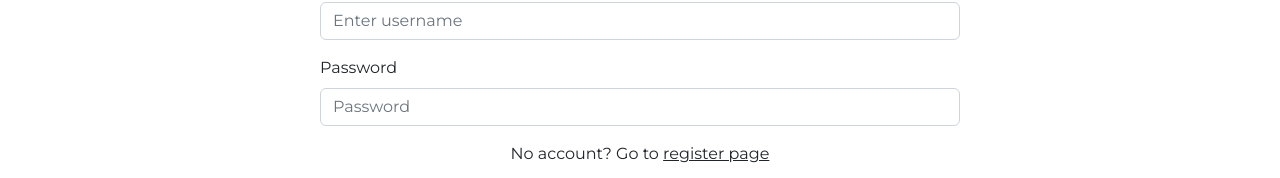
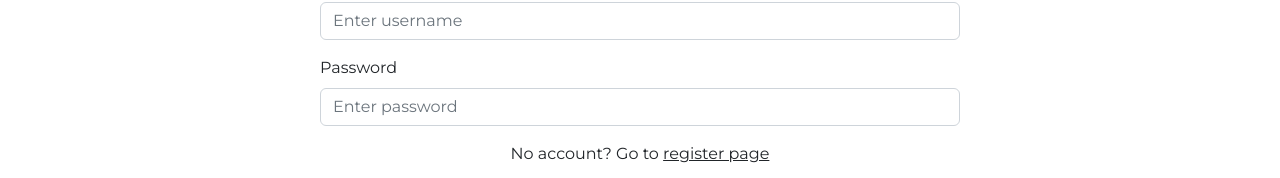
Before and after one commit to Kewinsky/expense-tracker, a React (Create React App) app in the folder frontend/: page /login in a window 1280 px wide. Shown: the part 134-312 px from the top of the page. Built offline with nearby package versions, Linux system fonts and the light colour scheme.

Commit message:
naming fixes

```diff
--- a/frontend/src/components/loginComponent/LoginComponent.js
+++ b/frontend/src/components/loginComponent/LoginComponent.js
@@ -56,7 +56,7 @@ const LoginComponent = () => {
         <Form.Label>Password</Form.Label>
         <Form.Control
           type="password"
-          placeholder="Password"
+          placeholder="Enter password"
           required
           value={password}
           onChange={onChangePassword}
--- a/frontend/src/components/navbarComponent/NavbarComponent.js
+++ b/frontend/src/components/navbarComponent/NavbarComponent.js
@@ -48,7 +48,7 @@ const NavbarComponent = () => {
             )}
             {currentUser && (
               <Nav.Link href="/profile">
-                {currentUser.username}'s Board
+                {currentUser.username}'s Profile
               </Nav.Link>
             )}
           </Nav>
```
